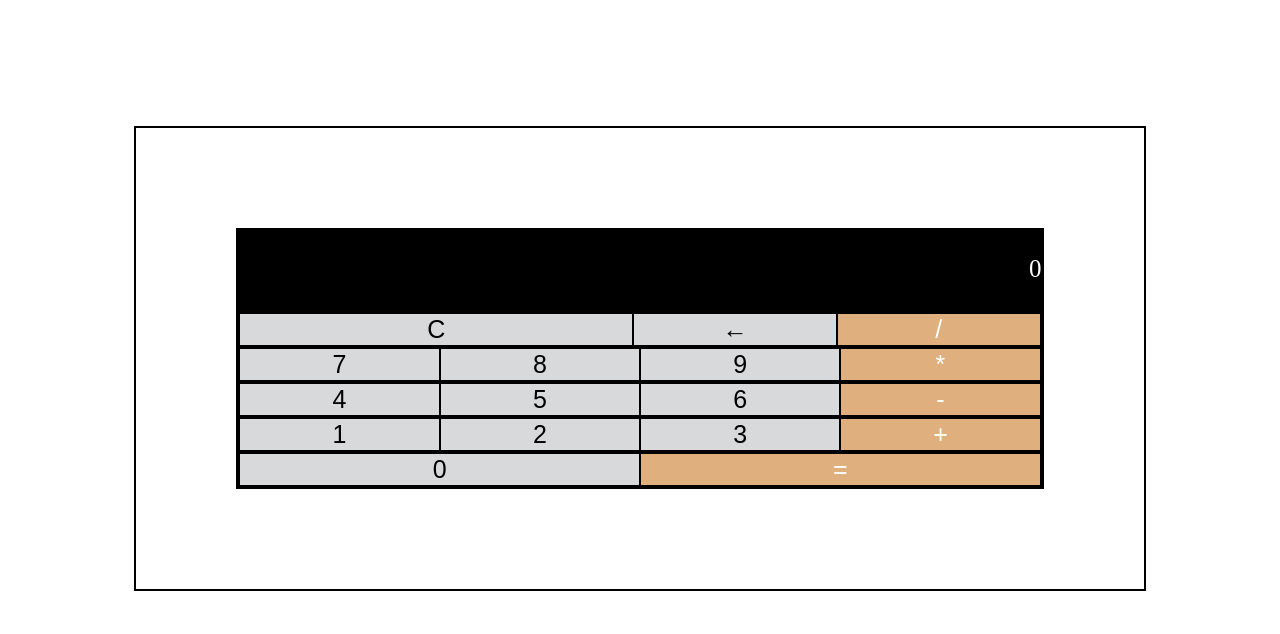
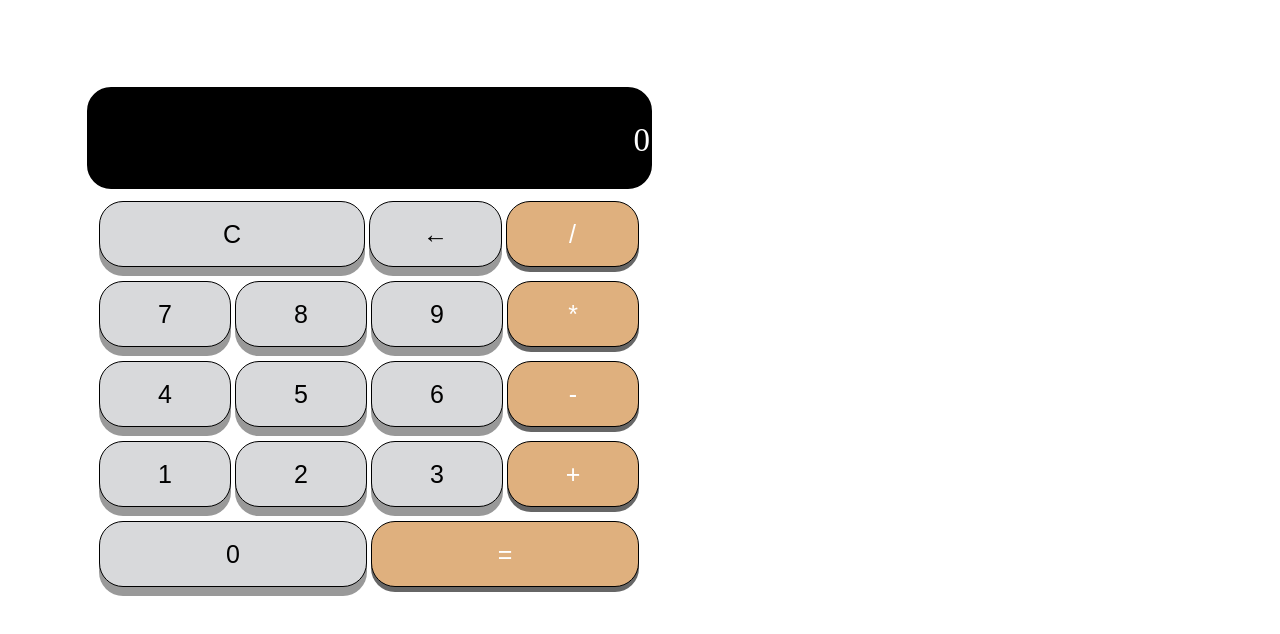
Before and after one commit to singhprakhar802/calculator, a plain HTML site: page index.html in a window 1280 px wide. Drawn offline with Linux system fonts and the light colour scheme.

Commit message:
final commit

```diff
--- a/calculator.js
+++ b/calculator.js
@@ -103,7 +103,6 @@ function handleNumber(number)
 }
 function init()
 {
-    console.log("HELLO")
     document
     .querySelector('.inputs')
     .addEventListener("click", function(event){
--- a/index.html
+++ b/index.html
@@ -8,33 +8,33 @@
     <title>Calculator</title>
 </head>
 <body>
-    <div class="main">
+    <div class="main ">
         <div class="diplay"><p >0</p></div>
         <div class="inputs">
-            <div class="flex-container ai-grow">
-                <button class="btn btn1">C</button>
+            <div class="flex-container ai-grow row1">
+                <button class="btn btn1 btnC">C</button>
                 <button class="btn btn2">←</button>
                 <button class="btns btn3">/</button>
             </div>
-            <div class="flex-container ai-grow">
+            <div class="flex-container ai-grow row2">
                 <button class="btn btn4">7</button>
                 <button class="btn btn5">8</button>
                 <button class="btn btn6">9</button>
                 <button class="btns btn7">*</button>
             </div>
-            <div class="flex-container ai-grow">
+            <div class="flex-container ai-grow row3">
                 <button class="btn btn4">4</button>
                 <button class="btn btn5">5</button>
                 <button class="btn btn6">6</button>
                 <button class="btns btn7">-</button>
             </div>
-            <div class="flex-container ai-grow">
+            <div class="flex-container ai-grow row4">
                 <button class="btn btn4">1</button>
                 <button class="btn btn5">2</button>
                 <button class="btn btn6">3</button>
                 <button class="btns btn7">+</button>
             </div>
-            <div class="flex-container ai-grow">
+            <div class="flex-container ai-grow row5">
                 <button class="btn btn8">0</button>
                 <button class="btns btn9">=</button>
             </div >
--- a/ss.css
+++ b/ss.css
@@ -2,35 +2,46 @@
     box-sizing: border-box;
   }
 .main{
-    border: 2px solid black;
-    margin:10%;
-    padding:100px;
+    margin: 0%;
+    padding: 79px;
 }
 .diplay{
     border: 2px solid black;
     background-color: black;
-    color:white;
-    text-align:right;
-    font-size: 25px;
-    width: 100%;
-    height: 100%;
+    color: white;
+    text-align: right;
+    font-size: 33px;
+    width: 565px;
+    height: 102px;
+    border-radius: 24px;
 }
 .inputs{
-    border: 2px solid black;
-    width: 100%;
-    height: 100%;
+    width: 544px;
+    height: 339px;
 }
+
 .flex-container {
     display: flex;
-    width: 100%;
-    border: 1px solid black;
+    width: 544px;
+    height: 70px
 }
 .btn{
     background-color:#d8d9db;
     text-align: center;
     font-size:25px;
     border: 1px solid black;
+    border-radius: 24px;
     cursor:pointer;
+    box-shadow: 0 9px #999;
+    margin:2px;
+}
+.btn:hover{
+    background-color:#474747;
+}
+.btn:active{
+    background-color:#474747;
+    box-shadow: 0 5px #666;
+    transform: translateY(4px);
 }
 .btns{
     background-color:#dfb07e;
@@ -38,8 +49,18 @@
     text-align: center;
     font-size:25px;
     border: 1px solid black;
+    border-radius: 24px;
+    box-shadow: 0 5px #666;
     cursor:pointer;
-
+    margin:2px;
+}
+.btns:hover{
+    background-color:#a9855e;
+}
+.btns:active{
+    background-color:#a9855e;
+    box-shadow: 0 5px #666;
+    transform: translateY(4px);
 }
 .ai-grow .btn1{
     flex-grow: 2;
@@ -78,3 +99,26 @@
     flex-grow:1;
     width: 0;
 }
+.btnC{
+    padding:13px;
+}
+.row1{
+    justify-content: space-around;
+    margin:10px;
+}
+.row2{
+    justify-content: space-around;
+    margin:10px;
+}
+.row3{
+    justify-content: space-around;
+    margin:10px;
+}
+.row4{
+    justify-content: space-around;
+    margin:10px;
+}
+.row5{
+    justify-content: space-around;
+    margin:10px;
+}
```
